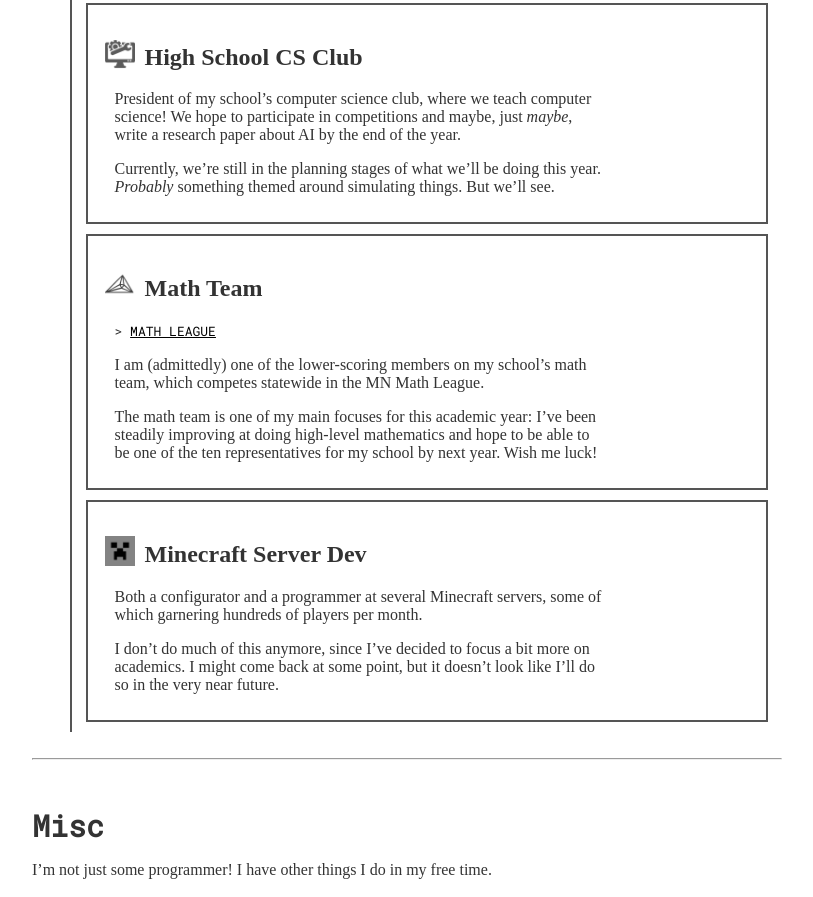
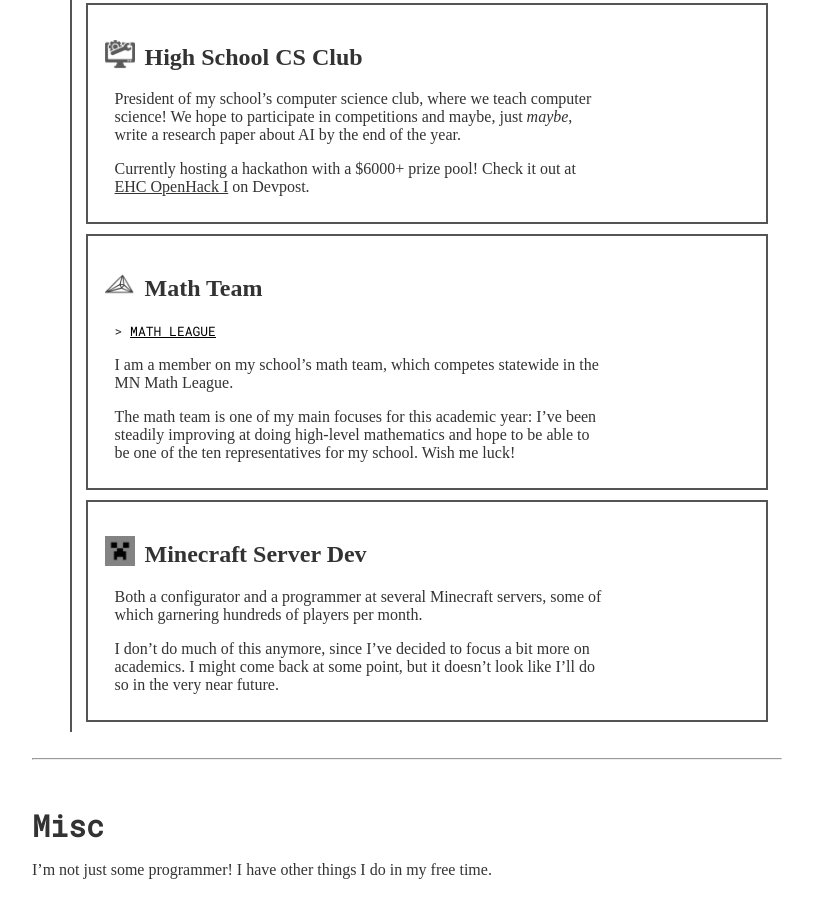
Before and after one commit to chococaker/chococaker.github.io, a plain HTML site: page about.html in a window 1280 px wide. Shown: the part 1128-2025 px from the top of the page, without its empty margins (233-1046 px from the left). Drawn offline with Linux system fonts and the light colour scheme.

Commit message:
Update about.html

```diff
--- a/about.html
+++ b/about.html
@@ -56,14 +56,14 @@
                 <section>
                     <h2><img src="assets/img/computer-logo-512x512.png" title="High School CS Club" alt="CS Club Icon" />High School CS Club</h2>
                     <p>President of my school&rsquo;s computer science club, where we teach computer science! We hope to participate in competitions and maybe, just <i>maybe</i>, write a research paper about AI by the end of the year.</p>
-                    <p>Currently, we&rsquo;re still in the planning stages of what we&rsquo;ll be doing this year. <i>Probably</i> something themed around simulating things. But we&rsquo;ll see.</p>
+                    <p>Currently hosting a hackathon with a $6000+ prize pool! Check it out at <a href="https://ehc-openhack-i.devpost.com/" target="_blank">EHC OpenHack I</a> on Devpost.</p>
                 </section>
 
                 <section>
                     <h2><img src="assets/img/mnmathleague-logo-512x512.png" title="Math Team" alt="MNMathLeague Logo" />Math Team</h2>
                     <span class="link-bar"><a href="https://www.mnmathleague.org/" target="_blank">MATH LEAGUE</a></span>
-                    <p>I am (admittedly) one of the lower-scoring members on my school&rsquo;s math team, which competes statewide in the MN Math League.</p>
-                    <p>The math team is one of my main focuses for this academic year: I&rsquo;ve been steadily improving at doing high-level mathematics and hope to be able to be one of the ten representatives for my school by next year. Wish me luck!</p>
+                    <p>I am a member on my school&rsquo;s math team, which competes statewide in the MN Math League.</p>
+                    <p>The math team is one of my main focuses for this academic year: I&rsquo;ve been steadily improving at doing high-level mathematics and hope to be able to be one of the ten representatives for my school. Wish me luck!</p>
                 </section>
 
                 <section>
```
